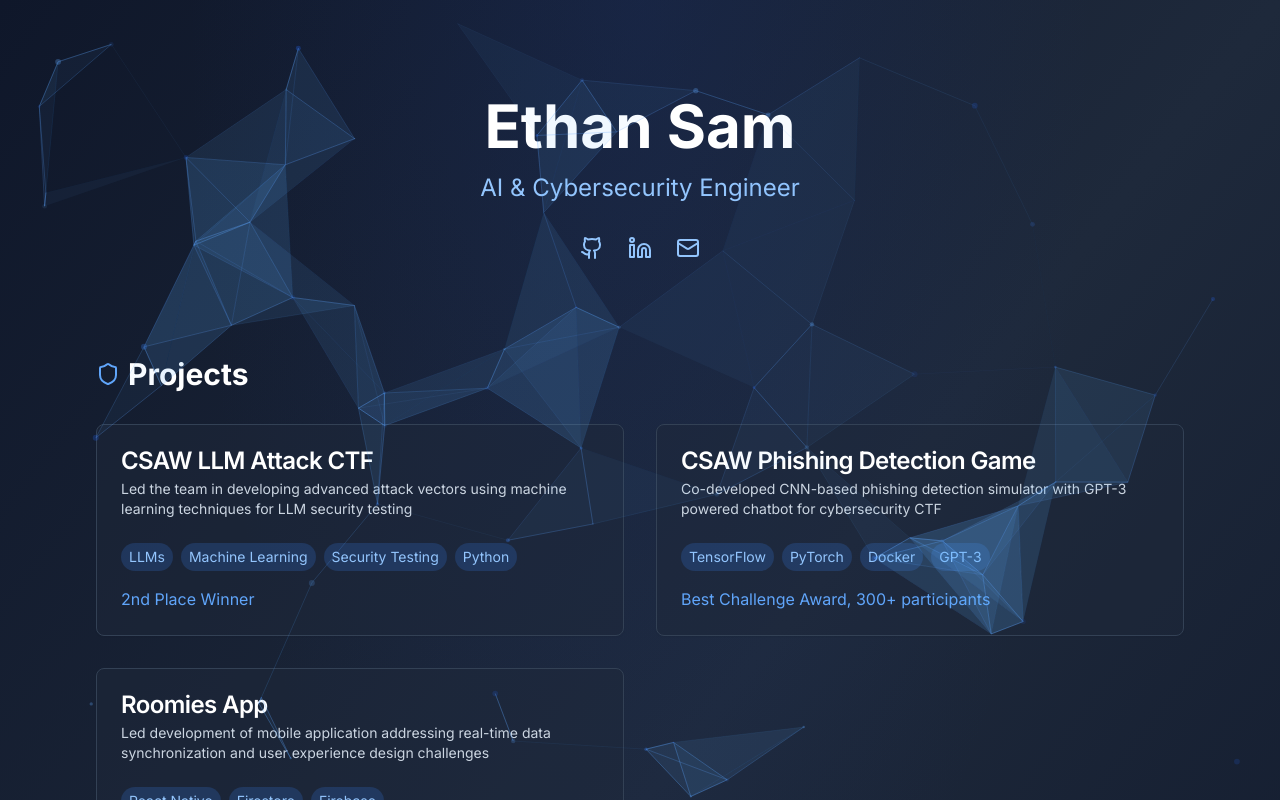
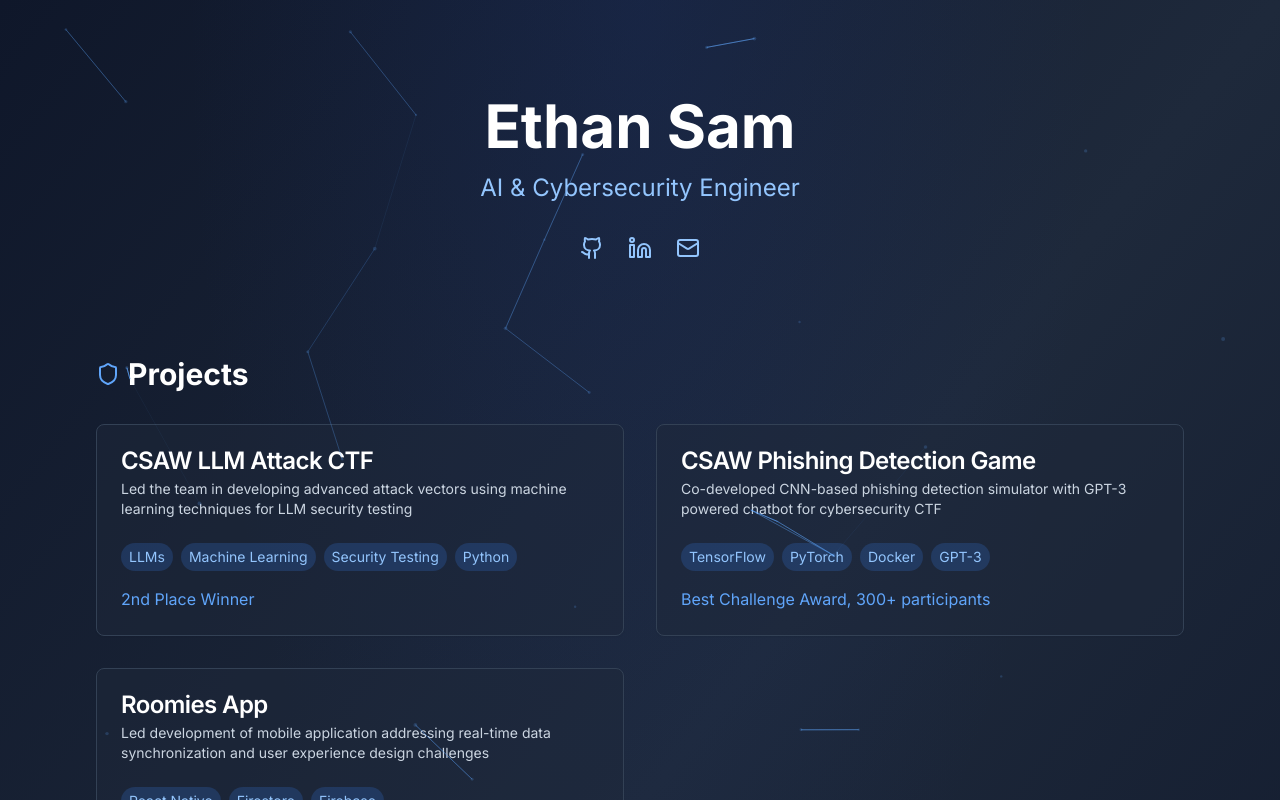
Before and after one commit to esamnyu/personal_portfolio, a Next.js app: page / in a window 1280 px wide. Shown: the top 800 px of the page. Built offline with nearby package versions, Linux system fonts and the light colour scheme.

Commit message:
Reverted

```diff
--- a/src/components/ParticlesBackground.tsx
+++ b/src/components/ParticlesBackground.tsx
@@ -32,110 +32,56 @@ const ParticlesBackground = () => {
             },
             onHover: {
               enable: true,
-              mode: "connect",
+              mode: "repulse",
             },
             resize: true,
           },
           modes: {
             push: {
-              quantity: 4,
-              particles: {
-                opacity: {
-                  value: 0.5,
-                  animation: {
-                    enable: true,
-                    speed: 1,
-                    sync: false,
-                    startValue: "max",
-                    destroy: "min",
-                  },
-                },
-              },
+              quantity: 2,
             },
-            connect: {
-              distance: 150,
-              radius: 200,
-              links: {
-                opacity: 0.3,
-              },
+            repulse: {
+              distance: 100,
+              duration: 0.4,
             },
           },
         },
         particles: {
           color: {
-            value: ["#60A5FA", "#3B82F6", "#2563EB"],
+            value: "#60A5FA",
           },
           links: {
             color: "#60A5FA",
             distance: 150,
             enable: true,
-            opacity: 0.3,
+            opacity: 0.6,
             width: 1,
-            triangles: {
-              enable: true,
-              opacity: 0.05,
-            },
           },
           move: {
+            direction: "none",
             enable: true,
-            speed: 1,
-            direction: "none",
-            random: true,
-            straight: false,
             outModes: {
               default: "bounce",
-              bottom: "bounce",
-              left: "bounce",
-              right: "bounce",
-              top: "bounce",
             },
-            attract: {
-              enable: true,
-              rotateX: 600,
-              rotateY: 1200,
-            },
+            random: false,
+            speed: 0.8,
+            straight: false,
           },
           number: {
             density: {
               enable: true,
-              area: 800,
+              area: 1200,
             },
-            value: 60,
+            value: 40,
           },
           opacity: {
-            value: 0.3,
-            random: true,
-            animation: {
-              enable: true,
-              speed: 1,
-              minimumValue: 0.1,
-              sync: false,
-            },
+            value: 0.2,
           },
           shape: {
             type: "circle",
           },
           size: {
-            value: { min: 1, max: 3 },
-            random: true,
-            animation: {
-              enable: true,
-              speed: 2,
-              minimumValue: 0.1,
-              sync: false,
-            },
-          },
-          twinkle: {
-            particles: {
-              enable: true,
-              frequency: 0.05,
-              opacity: 1,
-            },
-            lines: {
-              enable: true,
-              frequency: 0.05,
-              opacity: 1,
-            },
+            value: { min: 1, max: 2 },
           },
         },
         detectRetina: true,
```
